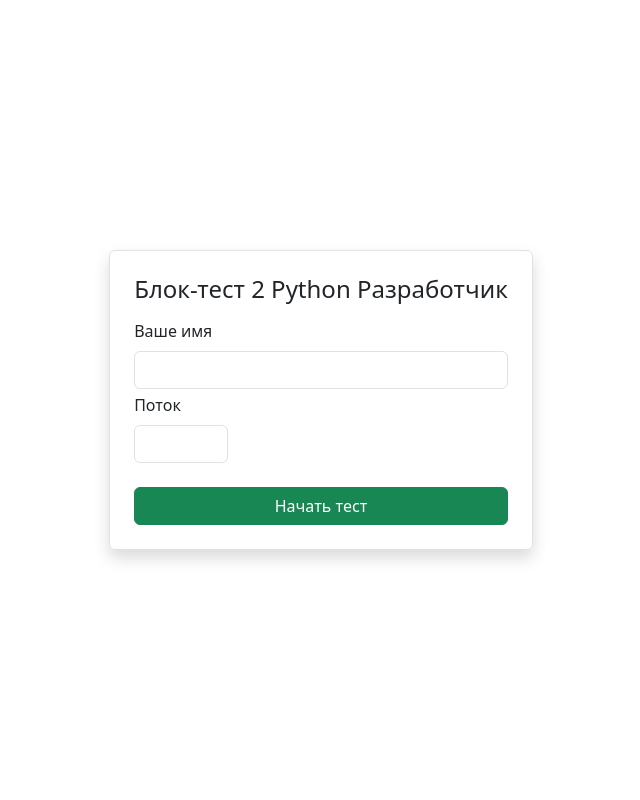
After one commit to Kamich-GP/block_test2, a Django app: template testapp/templates/home.html in a window 1280 px wide. The commit adds this page. Shown: the whole page, without its empty margins (319-959 px from the left). Run offline with Django 5.2, Linux system fonts and the light colour scheme; the template is opened without the code that fills it, so the values that code supplies are empty.

Commit message:
fixes & imporvements

```diff
--- a/testapp/templates/end.html
+++ b/testapp/templates/end.html
@@ -2,7 +2,7 @@
 <!DOCTYPE html>
 <html lang="ru">
 <head>
-    <link rel="icon" href="{% static 'img/favicon.ico' %}" type="image/x-icon">
+    <link rel="icon" href="https://upload.wikimedia.org/wikipedia/commons/thumb/c/c3/Python-logo-notext.svg/220px-Python-logo-notext.svg.png?20250701090410">
     <link rel="stylesheet" href="https://cdn.jsdelivr.net/npm/bootstrap@5.3.3/dist/css/bootstrap.min.css">
     <meta charset="UTF-8">
     <title>Завершение тестирования</title>
--- /dev/null
+++ b/testapp/templates/home.html
@@ -0,0 +1,27 @@
+<!DOCTYPE html>
+<html lang="ru">
+<link rel="stylesheet" href="https://cdn.jsdelivr.net/npm/bootstrap@5.3.3/dist/css/bootstrap.min.css">
+<head>
+    <meta charset="UTF-8">
+    <meta name="viewport" content="width=device-width, initial-scale=1">
+    <title>Блок-тест Python Разработчик</title>
+    <link rel="icon" href="https://upload.wikimedia.org/wikipedia/commons/thumb/c/c3/Python-logo-notext.svg/220px-Python-logo-notext.svg.png?20250701090410">
+</head>
+<body>
+<div class="d-flex justify-content-center align-items-center vh-100">
+    <form class="border p-4 rounded shadow" method="post" style="min-width: 300px;">
+        {% csrf_token %}
+        <h4 class="mb-3 text-center">Блок-тест 2 Python Разработчик</h4>
+        <div class="mb-1">
+            <label for="username" class="form-label">Ваше имя</label>
+            <input type="text" name="st_name" id="username" class="form-control" required>
+        </div>
+        <div class="mb-4">
+            <label for="password_conf" class="form-label">Поток</label>
+            <input type="number" min="66" name="group_num" id="password_conf" class="form-control w-25" required>
+        </div>
+        <button type="submit" class="btn btn-success w-100">Начать тест</button>
+    </form>
+</div>
+</body>
+</html>
--- a/testapp/urls.py
+++ b/testapp/urls.py
@@ -3,6 +3,7 @@ from . import views
 
 
 urlpatterns = [
-    path('', views.main_page),
+    path('', views.home_page),
+    path('test-time/<str:pk>', views.test_time),
     path('end', views.end_page)
 ]
```
Also changed, not shown: testapp/templates/main.html (+13 -17 lines), testapp/views.py (+19 -10 lines).
